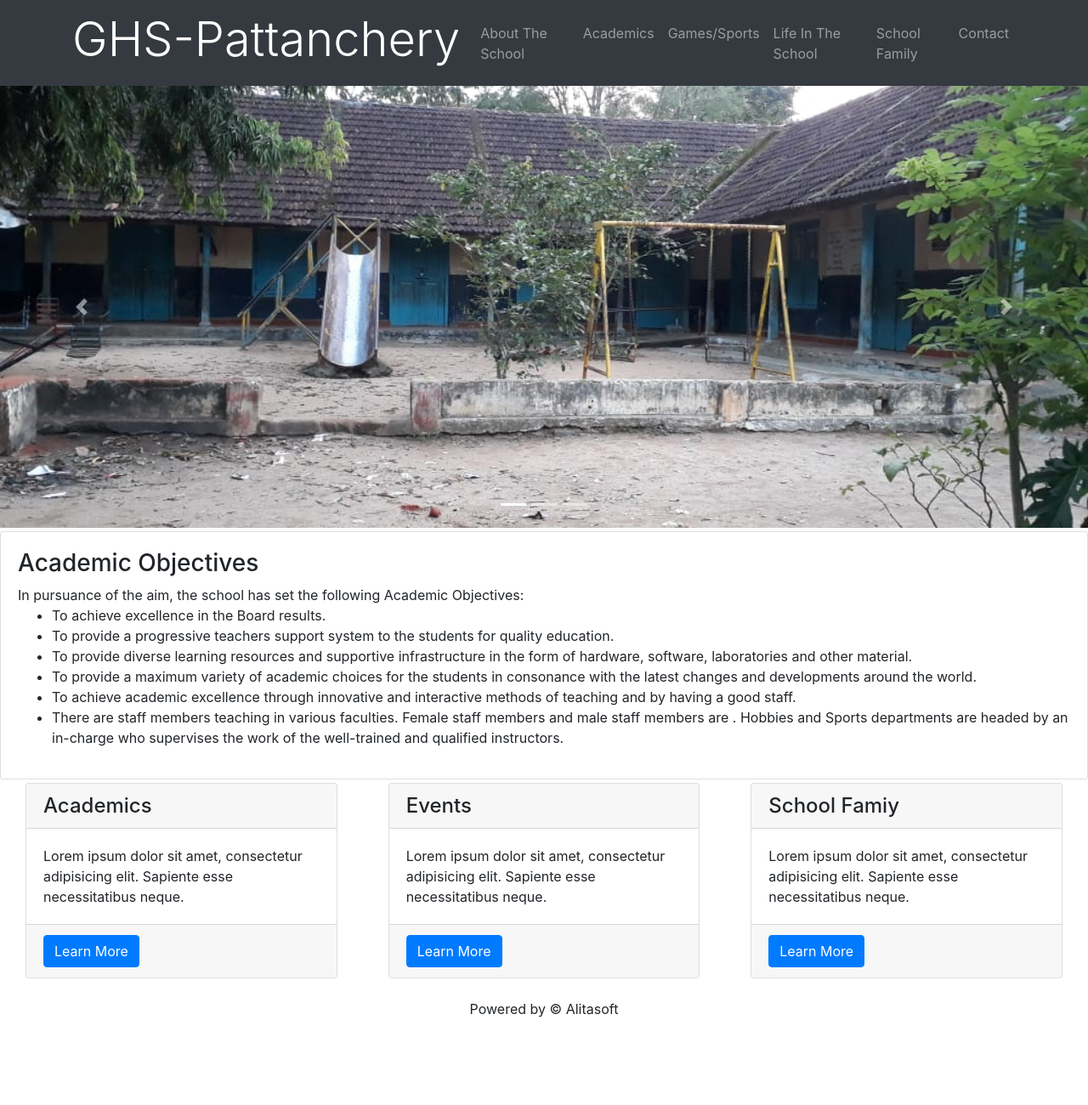
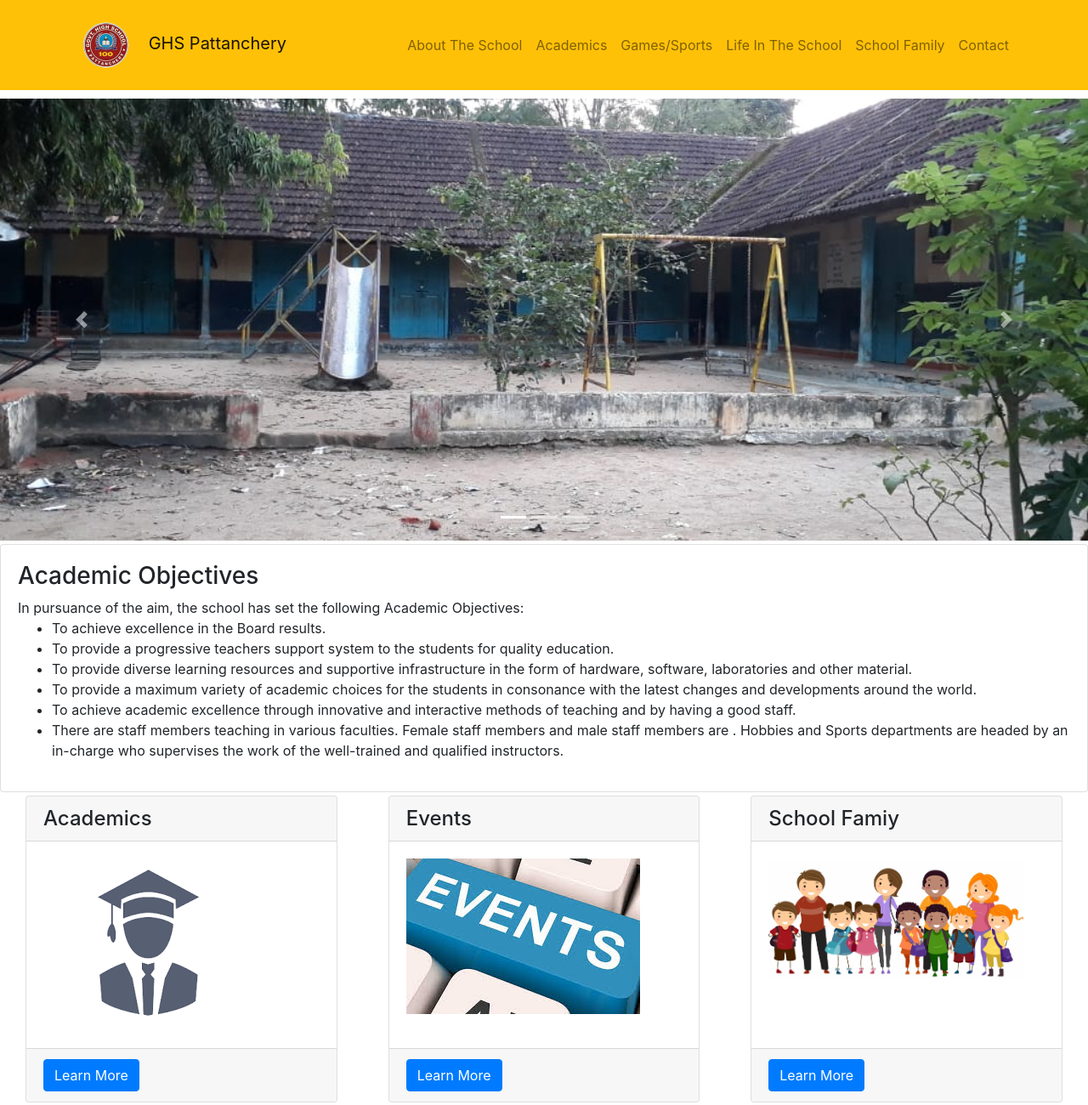
Before and after one commit to rshaiju/ghs-pattanchery, a website: page index.html at #!/contact in a window 1280 px wide. Shown: the top 1300 px of the page at 85% size. Before the commit the page ends 1199 px from the top, so only its background shows below. Drawn offline with Linux system fonts and the light colour scheme.

Commit message:
Added logo and some images

```diff
--- a/app/common/directives/mainMenu/mainMenu.template.html
+++ b/app/common/directives/mainMenu/mainMenu.template.html
@@ -1,6 +1,8 @@
-<nav class="navbar fixed-top navbar-expand-lg navbar-dark bg-dark fixed-top">
+<nav class="navbar fixed-top navbar-expand-lg navbar-light bg-warning fixed-top">
             <div class="container">
-              <a class="navbar-brand" href="home"><h1 class="display-4">GHS-Pattanchery</h1></a>
+              <a class="navbar-brand" href="home"><img src="/images/SchoolLogo.png" height="80"  class="d-inline-block mr-1">
+                <span>GHS Pattanchery</span>
+              </a>
               <button class="navbar-toggler navbar-toggler-right" type="button" data-toggle="collapse" data-target="#navbarResponsive" aria-controls="navbarResponsive" aria-expanded="false" aria-label="Toggle navigation">
                 <span class="navbar-toggler-icon"></span>
               </button>
--- a/app/feed/homePage/homepage.html
+++ b/app/feed/homePage/homepage.html
@@ -46,7 +46,8 @@
         <div class="card h-100">
           <h4 class="card-header">Academics</h4>
           <div class="card-body">
-            <p class="card-text">Lorem ipsum dolor sit amet, consectetur adipisicing elit. Sapiente esse necessitatibus neque.</p>
+              <img src="/images/Academics.png">
+              <p class="card-text"></p>
           </div>
           <div class="card-footer">
             <a href="#" class="btn btn-primary">Learn More</a>
@@ -57,7 +58,8 @@
           <div class="card h-100">
             <h4 class="card-header">Events</h4>
             <div class="card-body">
-              <p class="card-text">Lorem ipsum dolor sit amet, consectetur adipisicing elit. Sapiente esse necessitatibus neque.</p>
+              <img src="/images/Events.jpg">
+              <p class="card-text"></p>
             </div>
             <div class="card-footer">
               <a href="#" class="btn btn-primary">Learn More</a>
@@ -68,7 +70,8 @@
             <div class="card h-100">
               <h4 class="card-header">School Famiy</h4>
               <div class="card-body">
-                <p class="card-text">Lorem ipsum dolor sit amet, consectetur adipisicing elit. Sapiente esse necessitatibus neque.</p>
+                  <img src="/images/School Family.jpg" width="300">
+                  <p class="card-text"></p>
               </div>
               <div class="card-footer">
                 <a href="#" class="btn btn-primary">Learn More</a>
--- a/index.html
+++ b/index.html
@@ -15,7 +15,7 @@
             <header>
                 <main-menu></main-menu>
             </header>
-            <section id="main" style="margin-top:45px">
+            <section id="main" style="margin-top:60px">
                 <ui-view></ui-view>
             </section>
             <footer class="w-100 text-center">
```
Also changed, not shown: images/Academics.png (added), images/Events.jpg (added), images/School Family.jpg (added), images/SchoolLogo.png (added).
